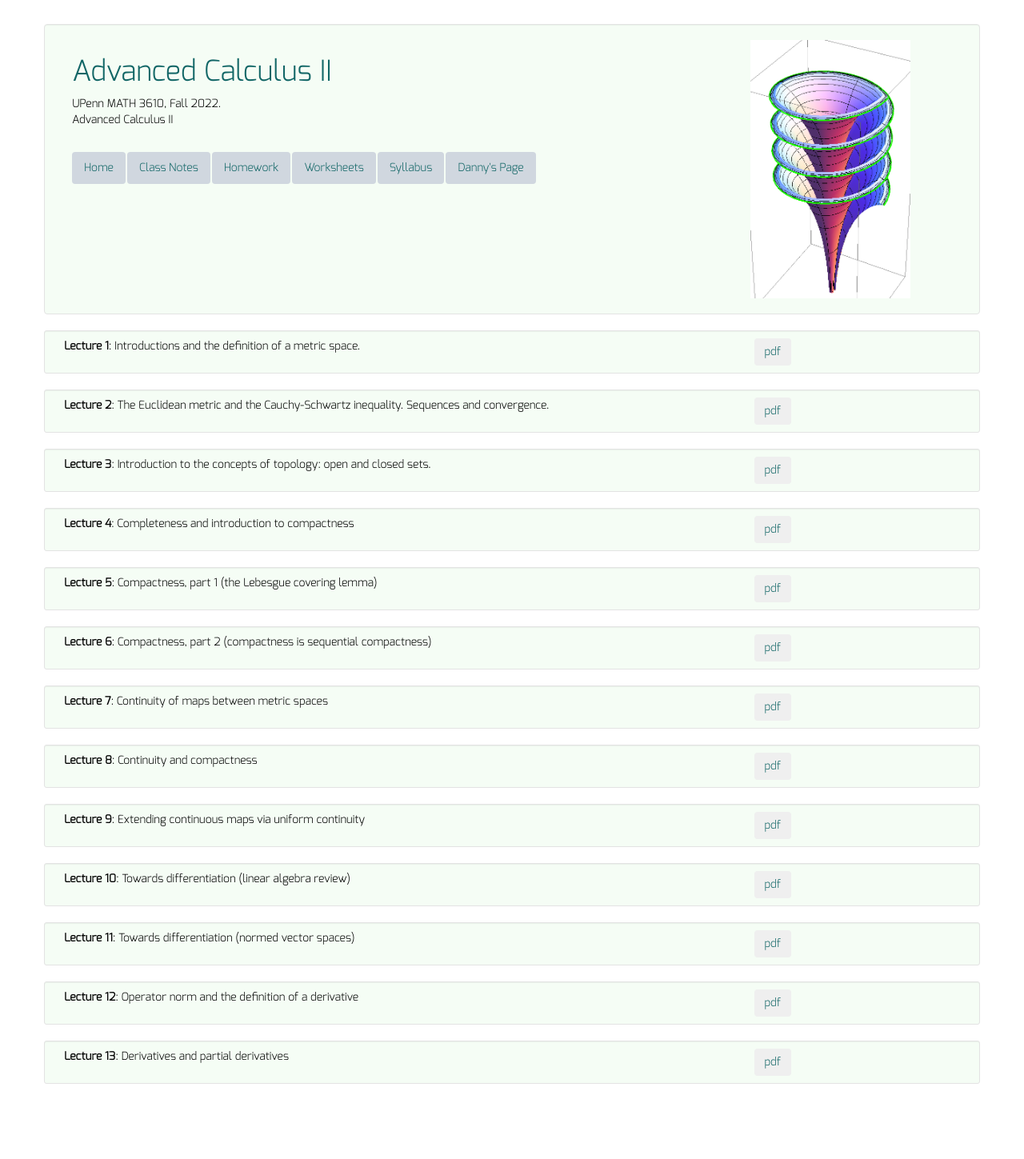
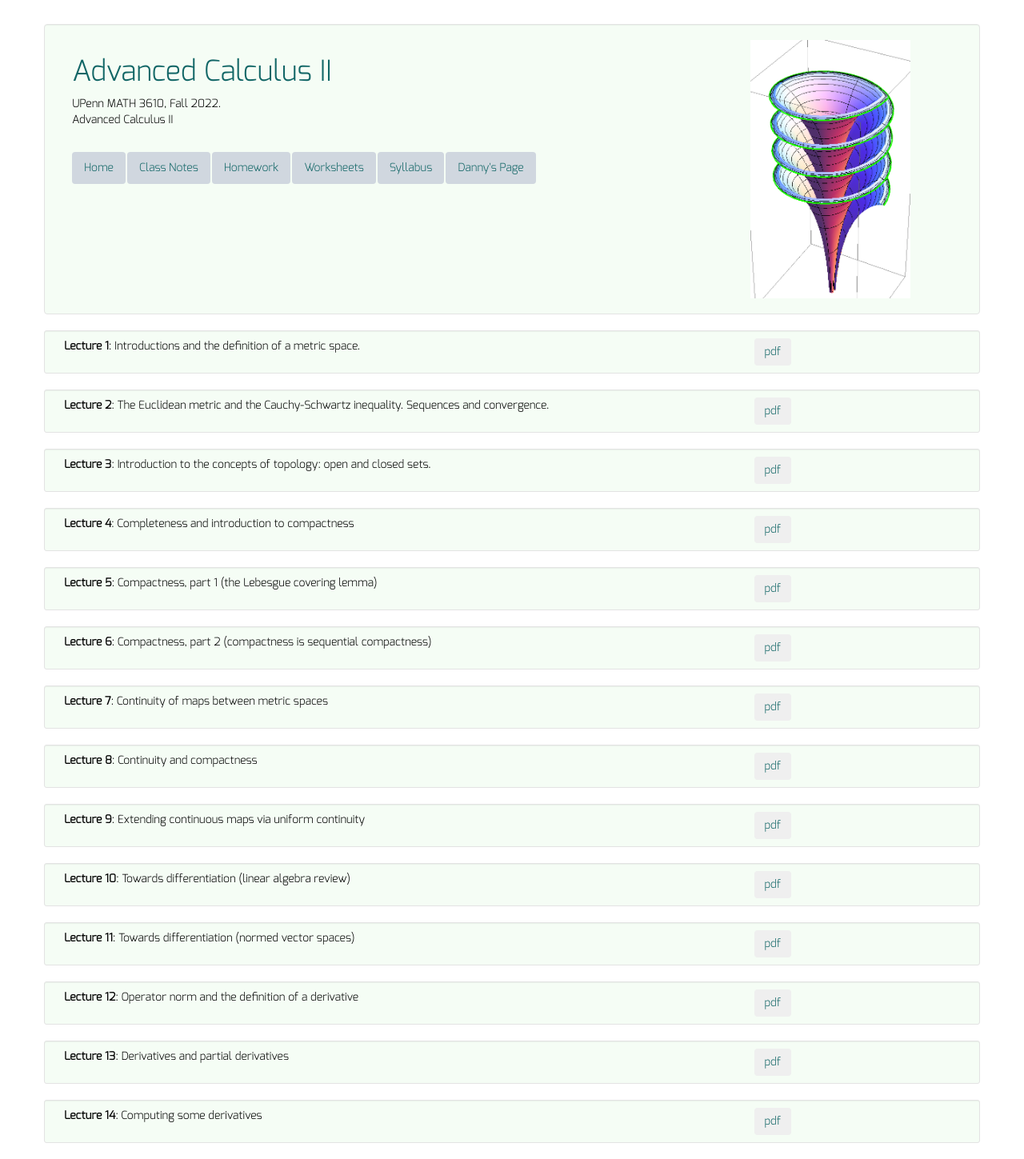
Before and after one commit to dkrashen/advancedcalc2, a Jekyll site: the page built from lectures/index.html, in a window 1280 px wide. Shown: the whole page at 80% size. Built offline with Jekyll 4.4.1, drawn with Linux system fonts in a browser that asks for light colours; before the commit the page ends 1375 px from its top, so only the background shows below that.

Commit message:
add lecture 14

```diff
--- a/_data/lectures.yml
+++ b/_data/lectures.yml
@@ -37,3 +37,6 @@
 - title: "Lecture 13"
   description: "Derivatives and partial derivatives"
   filename: "lecture13.pdf"
+- title: "Lecture 14"
+  description: "Computing some derivatives"
+  filename: "lecture14.pdf"
```
Also changed, not shown: 1 other file.
